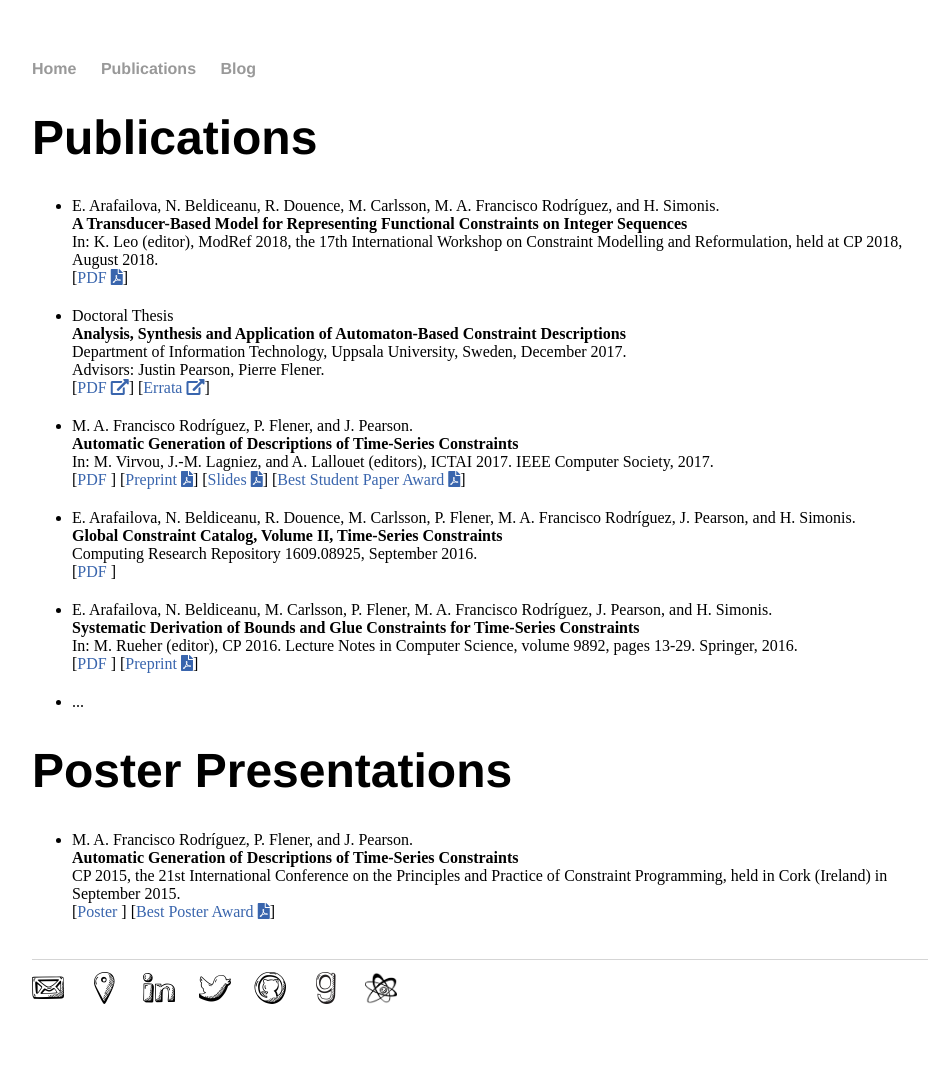
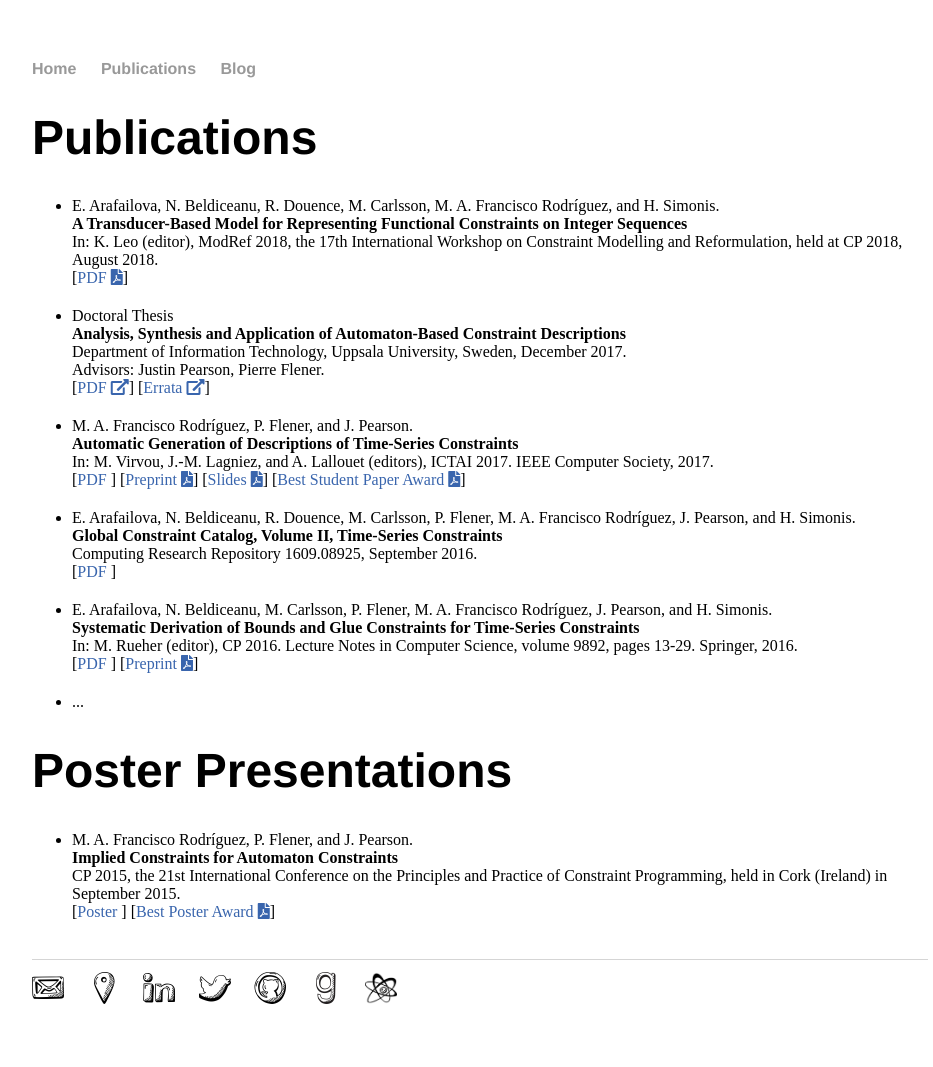
Before and after one commit to andreina-francisco/andreina-francisco.github.io, a Jekyll site: the page built from cv/index.html, in a window 1280 px wide. Shown: the whole page, without its empty margins (160-1093 px from the left). Built offline with Jekyll 4.4.1, drawn with Linux system fonts in a browser that asks for light colours; nearby versions of some CDN libraries; a style sheet for code colours, icons or effects is not loaded.

Commit message:
Fixed title

```diff
--- a/cv/index.html
+++ b/cv/index.html
@@ -59,7 +59,7 @@ title: Mar&iacute;a Andre&iacute;na Francisco Rodr&iacute;guez
 	<ul class="publist">
 		<li class="pub @">
 			<span class="author">M. A. Francisco Rodr&iacute;guez, P. Flener, and J. Pearson.</span><br />
-			<span class="title">Automatic Generation of Descriptions of Time-Series Constraints</span><br />
+			<span class="title">Implied Constraints for Automaton Constraints</span><br />
 			<span class="note">CP 2015, the 21st International Conference on the Principles and Practice of Constraint Programming, held in Cork (Ireland) in September 2015.</span><br />
 			[<a class="text" href="http://www.it.uu.se/research/group/optimisation/publications/CP15-DP-poster.pdf">Poster <i class="ai ai-doi"></i></a>] [<a class="text" href="http://www.it.uu.se/research/group/optimisation/bestPoster-CP15DP.pdf">Best Poster Award <i class="fas fa-file-pdf"></i></a>]
 		</li>
```
